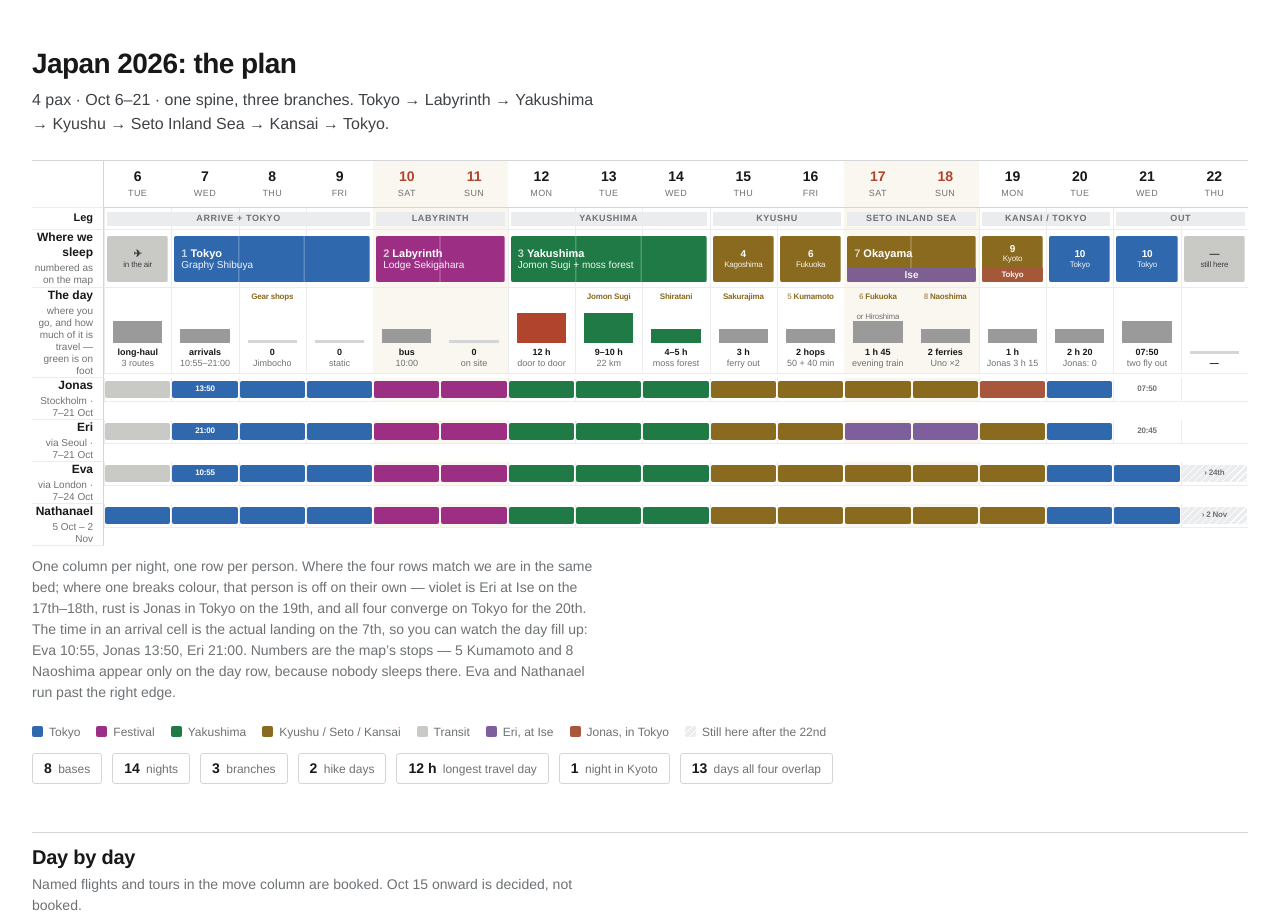
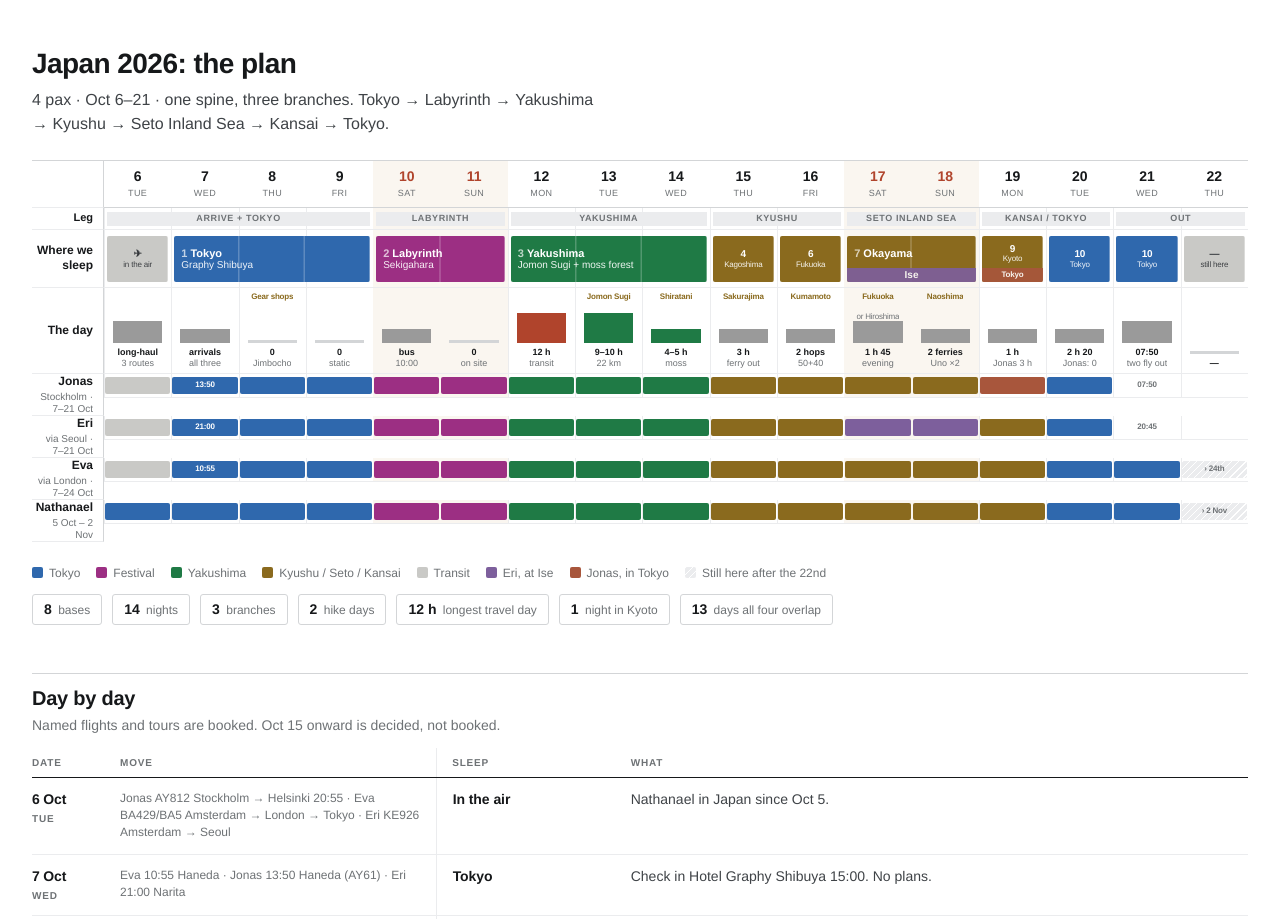
Before and after one commit to jonasjohansson/japan, a plain HTML site: page index.html in a window 1280 px wide. Shown: the top 919 px of the page. Drawn offline with nearby package versions, Linux system fonts and the light colour scheme.

Commit message:
Cut the text that explains the graphics rather than the trip
The timeline caption, the map's stop-numbering blurb, the bar-scale
note and the two row descriptions all taught you how to read a chart.
The chart and its legend already do that. Gone, along with the CSS
that only they used.

Day-row map numbers go too - 5 and 8 next to a place name is jargon,
and dropping the badges is what finally lets Kumamoto and Naoshima fit
their columns. Trimmed the sub-labels that were still ellipsising.

Kept anything that states a fact about the trip: booking status,
unbooked-night count, money scope, all of Practical.

Co-Authored-By: Claude Opus 5 (1M context) <noreply@anthropic.com>
Claude-Session: https://claude.ai/code/session_01SyBQq2EnkP1KGD7viLkFdW

```diff
--- a/index.html
+++ b/index.html
@@ -466,7 +466,6 @@ table.days tr.anchor td.d{color:var(--ink)}
 .lcell em{font-style:normal;font-weight:700;line-height:1.15;letter-spacing:-.2px;
   color:var(--culture);margin-bottom:auto;padding-top:4px;font-size:8px;
   max-width:100%;overflow:hidden;text-align:center}
-.lcell em i{font-style:normal;opacity:.65;margin-right:2px}
 .lcell em.pick{color:var(--muted);font-weight:400;margin-bottom:0;padding-top:1px}
 .lcell{display:flex;flex-direction:column;justify-content:flex-end;align-items:center;
   padding:0 3px 4px;overflow:hidden;text-align:center}
@@ -606,9 +605,6 @@ table.days tr.anchor td.d{color:var(--ink)}
 .mlgd-h:first-child{margin-top:0}
 .mlgd-r{display:flex;align-items:center;gap:7px;font-size:var(--fs-mini);line-height:1.5;color:var(--ink)}
 .mlgd-r .sw{flex:0 0 30px;overflow:visible}
-.mlgd-n{margin:var(--sp-2) 0 0;padding-top:6px;border-top:1px solid var(--line2);
-  font-size:var(--fs-micro);line-height:1.35;color:var(--muted)}
-
 .mapbox .leaflet-popup-content-wrapper,.mapbox .leaflet-popup-tip{
   background:var(--m-panel);color:var(--ink);border-radius:3px;box-shadow:0 1px 6px rgba(0,0,0,.18)}
 .mapbox .leaflet-popup-content{margin:9px var(--sp-3);font-size:var(--fs-small);line-height:1.4}
@@ -655,9 +651,6 @@ table.days tr.anchor td.d{color:var(--ink)}
 .bamt{flex:0 0 62px;text-align:right;font-variant-numeric:tabular-nums;font-weight:600}
 .brow.tot{border-top:2px solid var(--line);border-bottom:none;font-weight:700;margin-top:2px}
 .brow.tot .bamt{color:var(--b-tot)}
-.bscale{max-width:1120px;margin:14px 0 0;padding-top:9px;border-top:1px solid var(--line2);
-  font-size:var(--fs-mini);color:var(--muted)}
-
 @media (max-width:640px){
   .bcat{flex:0 0 130px}
   .bbig{font-size:28px}
@@ -708,11 +701,11 @@ table.days tr.anchor td.d{color:var(--ink)}
   </div>
 
   <!-- ── where the bed is ───────────────────────────────────────────────── -->
-  <div class="rowlabel">Where we sleep<small>numbered as on the map</small></div>
+  <div class="rowlabel">Where we sleep</div>
   <div class="track daysbg" style="grid-column:2 / span 17">
     <div class="seg travel n"  style="--s:0;--n:1"><b>&#9992;</b><span>in the air</span></div>
     <div class="seg city"      style="--s:1;--n:3"><b><i>1</i>Tokyo</b><span>Graphy Shibuya</span></div>
-    <div class="seg party"     style="--s:4;--n:2"><b><i>2</i>Labyrinth</b><span>Lodge Sekigahara</span></div>
+    <div class="seg party"     style="--s:4;--n:2"><b><i>2</i>Labyrinth</b><span>Sekigahara</span></div>
     <div class="seg trek"      style="--s:6;--n:3"><b><i>3</i>Yakushima</b><span>Jomon Sugi + moss forest</span></div>
     <div class="seg culture n" style="--s:9;--n:1"><b>4</b><span>Kagoshima</span></div>
     <div class="seg culture n" style="--s:10;--n:1"><b>6</b><span>Fukuoka</span></div>
@@ -726,22 +719,22 @@ table.days tr.anchor td.d{color:var(--ink)}
   </div>
 
   <!-- ── how hard each day is ───────────────────────────────────────────── -->
-  <div class="rowlabel">The day<small>where you go, and how much of it is travel — green is on foot</small></div>
+  <div class="rowlabel">The day</div>
   <div class="load daysbg" style="grid-column:2 / span 17">
     <div class="lcell"><i class="bar h3"></i><b>long-haul</b><span>3 routes</span></div>
-    <div class="lcell"><i class="bar h2"></i><b>arrivals</b><span>10:55&ndash;21:00</span></div>
+    <div class="lcell"><i class="bar h2"></i><b>arrivals</b><span>all three</span></div>
     <div class="lcell"><em>Gear shops</em><i class="bar h0"></i><b>0</b><span>Jimbocho</span></div>
     <div class="lcell"><i class="bar h0"></i><b>0</b><span>static</span></div>
     <div class="lcell"><i class="bar h2"></i><b>bus</b><span>10:00</span></div>
     <div class="lcell"><i class="bar h0"></i><b>0</b><span>on site</span></div>
-    <div class="lcell"><i class="bar h4 hot"></i><b>12 h</b><span>door to door</span></div>
+    <div class="lcell"><i class="bar h4 hot"></i><b>12 h</b><span>transit</span></div>
     <div class="lcell"><em>Jomon Sugi</em><i class="bar h4 foot"></i><b>9&ndash;10 h</b><span>22 km</span></div>
-    <div class="lcell"><em>Shiratani</em><i class="bar h2 foot"></i><b>4&ndash;5 h</b><span>moss forest</span></div>
+    <div class="lcell"><em>Shiratani</em><i class="bar h2 foot"></i><b>4&ndash;5 h</b><span>moss</span></div>
     <div class="lcell"><em>Sakurajima</em><i class="bar h2"></i><b>3 h</b><span>ferry out</span></div>
-    <div class="lcell"><em><i>5</i>Kumamoto</em><i class="bar h2"></i><b>2 hops</b><span>50 + 40 min</span></div>
-    <div class="lcell"><em><i>6</i>Fukuoka</em><em class="pick">or Hiroshima</em><i class="bar h3"></i><b>1 h 45</b><span>evening train</span></div>
-    <div class="lcell"><em><i>8</i>Naoshima</em><i class="bar h2"></i><b>2 ferries</b><span>Uno &times;2</span></div>
-    <div class="lcell"><i class="bar h2"></i><b>1 h</b><span>Jonas 3 h 15</span></div>
+    <div class="lcell"><em>Kumamoto</em><i class="bar h2"></i><b>2 hops</b><span>50+40</span></div>
+    <div class="lcell"><em>Fukuoka</em><em class="pick">or Hiroshima</em><i class="bar h3"></i><b>1 h 45</b><span>evening</span></div>
+    <div class="lcell"><em>Naoshima</em><i class="bar h2"></i><b>2 ferries</b><span>Uno &times;2</span></div>
+    <div class="lcell"><i class="bar h2"></i><b>1 h</b><span>Jonas 3 h</span></div>
     <div class="lcell"><i class="bar h2"></i><b>2 h 20</b><span>Jonas: 0</span></div>
     <div class="lcell"><i class="bar h3"></i><b>07:50</b><span>two fly out</span></div>
     <div class="lcell"><i class="bar h0"></i><b>&mdash;</b><span></span></div>
@@ -757,7 +750,6 @@ table.days tr.anchor td.d{color:var(--ink)}
   <div class="prow daysbg" style="grid-column:2 / span 17"><i class="pn city"></i><i class="pn city"></i><i class="pn city"></i><i class="pn city"></i><i class="pn party"></i><i class="pn party"></i><i class="pn trek"></i><i class="pn trek"></i><i class="pn trek"></i><i class="pn culture"></i><i class="pn culture"></i><i class="pn culture"></i><i class="pn culture"></i><i class="pn culture"></i><i class="pn city"></i><i class="pn city"></i><i class="pn on">&rsaquo; 2 Nov</i></div>
 </div>
 </div>
-<p class="sub" style="margin:8px 0 0">One column per night, one row per person. Where the four rows match we are in the same bed; where one breaks colour, that person is off on their own &mdash; violet is Eri at Ise on the 17th&ndash;18th, rust is Jonas in Tokyo on the 19th, and all four converge on Tokyo for the 20th. The time in an arrival cell is the actual landing on the 7th, so you can watch the day fill up: Eva 10:55, Jonas 13:50, Eri 21:00. Numbers are the map&rsquo;s stops &mdash; 5 Kumamoto and 8 Naoshima appear only on the day row, because nobody sleeps there. Eva and Nathanael run past the right edge.</p>
 
 <div class="legend">
   <span><i class="dot city"></i>Tokyo</span>
@@ -782,7 +774,7 @@ table.days tr.anchor td.d{color:var(--ink)}
 
 
 <h2>Day by day</h2>
-<p class="sub" style="margin-bottom:12px">Named flights and tours in the move column are booked. Oct 15 onward is decided, not booked.</p>
+<p class="sub" style="margin-bottom:12px">Named flights and tours are booked. Oct 15 onward is decided, not booked.</p>
 <div class="scroll">
 <table class="days">
 <tr>
@@ -906,7 +898,6 @@ table.days tr.anchor td.d{color:var(--ink)}
 </div>
 
 <h2>The route on a map</h2>
-<p class="sub">Ten stops in the order we reach them. The dark line is the spine everyone shares &mdash; solid is train or bus, dashed is a flight, dotted is a ferry. Colour is reserved for the exceptions: Eri&rsquo;s two nights at Ise, Jonas skipping Kansai, and the optional Hiroshima detour. Key is on the map, bottom right.</p>
 <div id="map" class="mapbox"></div>
 
 
@@ -958,8 +949,7 @@ table.days tr.anchor td.d{color:var(--ink)}
   </div>
 </div>
 
-<p class="bscale">One scale across both blocks: a full-width bar is &euro;560, faint gridlines mark &euro;100. Solid bars are money already gone, outlined bars are estimates.</p>
-<p class="sub">Booked figures come straight from the expenses sheet; the rest is a guess and will move. Full breakdown lives in the Google Sheet.</p>
+<p class="sub">Booked figures come from the expenses sheet; the rest will move.</p>
 
 
 <h2>Practical</h2>
@@ -1152,7 +1142,7 @@ table.days tr.anchor td.d{color:var(--ink)}
       var d = L.DomUtil.create('div','mlegend');
       d.innerHTML =
         '<details class="mlgd" open><summary>Key</summary><div class="mlgd-b">'
-      + '<p class="mlgd-h">Everyone &mdash; stops 1 to 10 in order</p>'
+      + '<p class="mlgd-h">Everyone</p>'
       + '<span class="mlgd-r">'+sw('ground')+'Train or bus</span>'
       + '<span class="mlgd-r">'+sw('air')+'Flight</span>'
       + '<span class="mlgd-r">'+sw('sea')+'Ferry</span>'
@@ -1161,7 +1151,6 @@ table.days tr.anchor td.d{color:var(--ink)}
       + '<span class="mlgd-r">'+sw('jonas')+'Jonas &rarr; Tokyo, 19th</span>'
       + '<p class="mlgd-h">Optional</p>'
       + '<span class="mlgd-r">'+sw('opt')+'Hiroshima on the 17th</span>'
-      + '<p class="mlgd-n">Arrowheads point the way we travel. Out and back are drawn as two arcs, not one line.</p>'
       + '</div></details>';
       L.DomEvent.disableClickPropagation(d);
       L.DomEvent.disableScrollPropagation(d);
```
